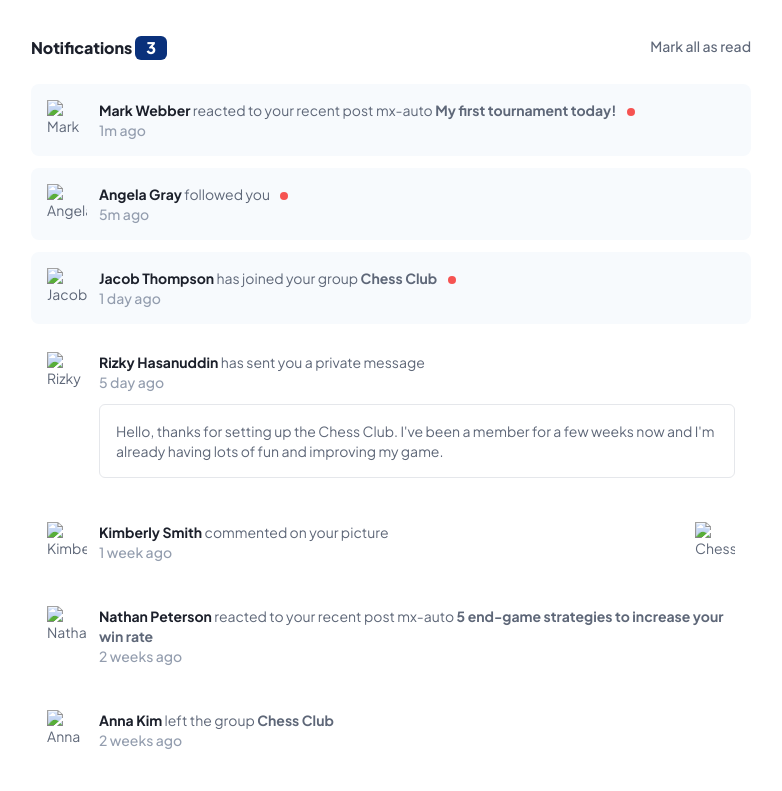
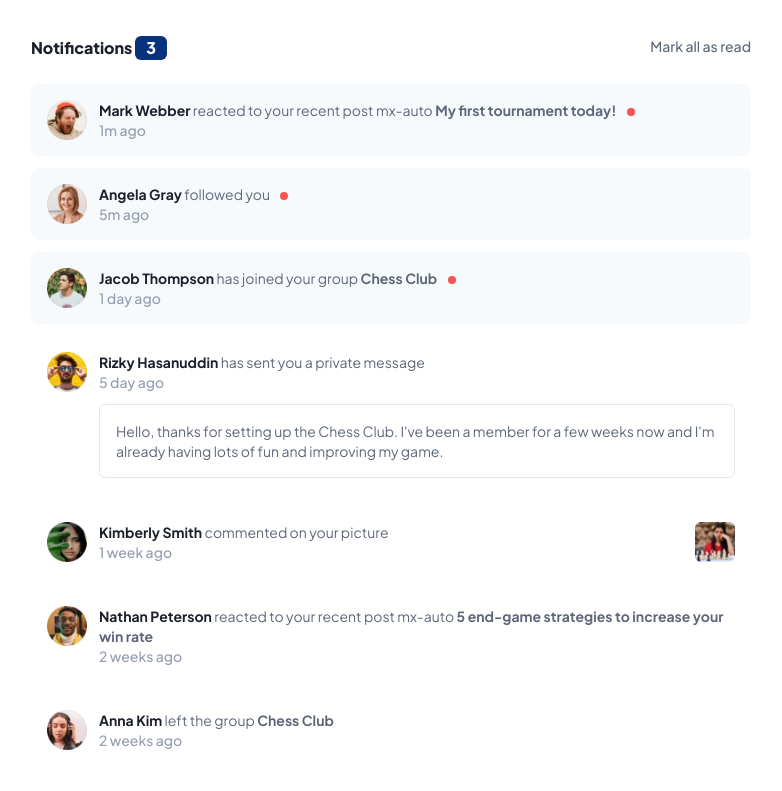
Before and after one commit to Blizzmaster/Notifications-Page, a website: page index.html in a window 1280 px wide. Shown: the top 791 px of the page, without its empty margins (249-1031 px from the left). Drawn offline with Linux system fonts and the light colour scheme; the site is published under a folder, as on GitHub Pages, so addresses that start at the root find nothing.

Commit message:
Update Photos Link

```diff
--- a/index.html
+++ b/index.html
@@ -4,7 +4,7 @@
   <meta charset="UTF-8">
   <meta name="viewport" content="width=device-width, initial-scale=1.0"> <!-- displays site properly based on user's device -->
 
-  <link rel="icon" type="image/png" sizes="32x32" href="./assets/images/favicon-32x32.png">
+  <link rel="icon" type="image/png" sizes="32x32" href="../assets/images/favicon-32x32.png">
   <link rel="stylesheet" href="./src/output.css">
   <title>Frontend Mentor | Notifications page</title>
 
@@ -26,7 +26,7 @@
     </div>
 
     <div class="post mx-auto unread">
-      <img class="w-10 h-10" src="/assets/images/avatar-mark-webber.webp" alt="Mark Webber Image">
+      <img class="w-10 h-10" src="./assets/images/avatar-mark-webber.webp" alt="Mark Webber Image">
       <div>
         <p>
           <span class="name">Mark Webber</span> reacted to your recent post mx-auto
@@ -38,7 +38,7 @@
     </div>
 
     <div class="post mx-auto unread">
-      <img class="w-10 h-10" src="/assets/images/avatar-angela-gray.webp" alt="Angela Gray Image">
+      <img class="w-10 h-10" src="./assets/images/avatar-angela-gray.webp" alt="Angela Gray Image">
       <div>
         <p>
           <span class="name">Angela Gray</span> followed you
@@ -49,7 +49,7 @@
     </div>
 
     <div class="post mx-auto unread">
-      <img class="w-10 h-10" src="/assets/images/avatar-jacob-thompson.webp" alt="Jacob Thompson Image">
+      <img class="w-10 h-10" src="./assets/images/avatar-jacob-thompson.webp" alt="Jacob Thompson Image">
       <div>
         <p>
           <span class="name">Jacob Thompson</span> has joined your group
@@ -61,7 +61,7 @@
     </div>
 
     <div class="post mx-auto">
-      <img class="w-10 h-10" src="/assets/images/avatar-rizky-hasanuddin.webp" alt="Rizky Hasanuddin Image">
+      <img class="w-10 h-10" src="./assets/images/avatar-rizky-hasanuddin.webp" alt="Rizky Hasanuddin Image">
       <div>
         <p>
           <span class="name">Rizky Hasanuddin </span> has sent you a private message
@@ -77,18 +77,18 @@
     </div>
 
     <div class="post">
-      <img class="w-10 h-10" src="/assets/images/avatar-kimberly-smith.webp" alt="Kimberly Smith Image">
+      <img class="w-10 h-10" src="./assets/images/avatar-kimberly-smith.webp" alt="Kimberly Smith Image">
       <div>
         <p>
           <span class="name">Kimberly Smith </span> commented on your picture
         </p>
         <p class="time">1 week ago</p>
       </div>
-      <img class="w-10 h-10 ml-auto cursor-pointer" src="/assets/images/image-chess.webp" alt="Chess Game">
+      <img class="w-10 h-10 ml-auto cursor-pointer" src="./assets/images/image-chess.webp" alt="Chess Game">
     </div>
 
     <div class="post mx-auto">
-      <img class="w-10 h-10" src="/assets/images/avatar-nathan-peterson.webp" alt="Nathan Peterson Image">
+      <img class="w-10 h-10" src="./assets/images/avatar-nathan-peterson.webp" alt="Nathan Peterson Image">
       <div>
         <p>
           <span class="name">Nathan Peterson</span> reacted to your recent post mx-auto
@@ -99,7 +99,7 @@
     </div>
 
     <div class="post mx-auto">
-      <img class="w-10 h-10" src="/assets/images/avatar-anna-kim.webp" alt="Anna Kim Image">
+      <img class="w-10 h-10" src="./assets/images/avatar-anna-kim.webp" alt="Anna Kim Image">
       <div>
         <p>
           <span class="name">Anna Kim</span> left the group
```
